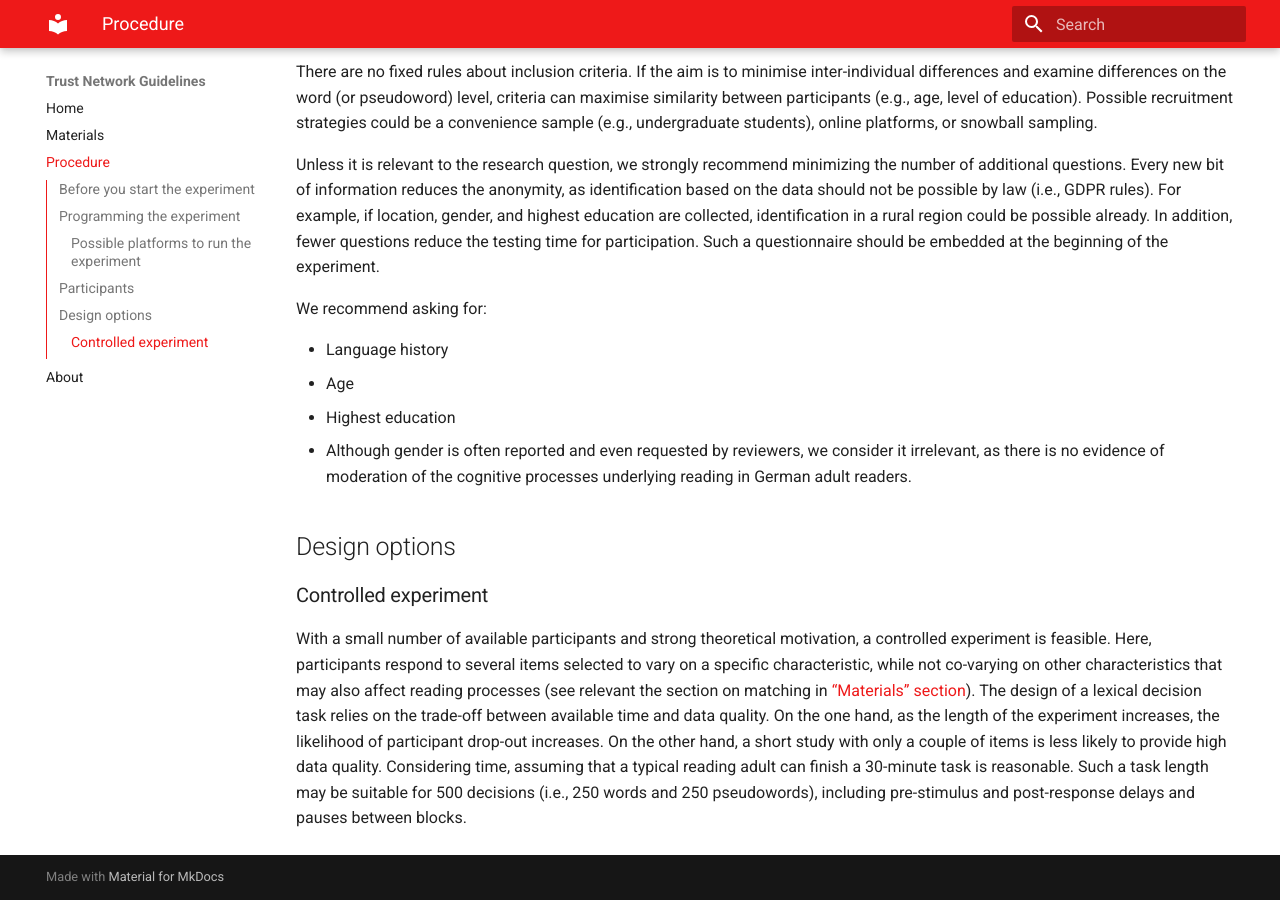
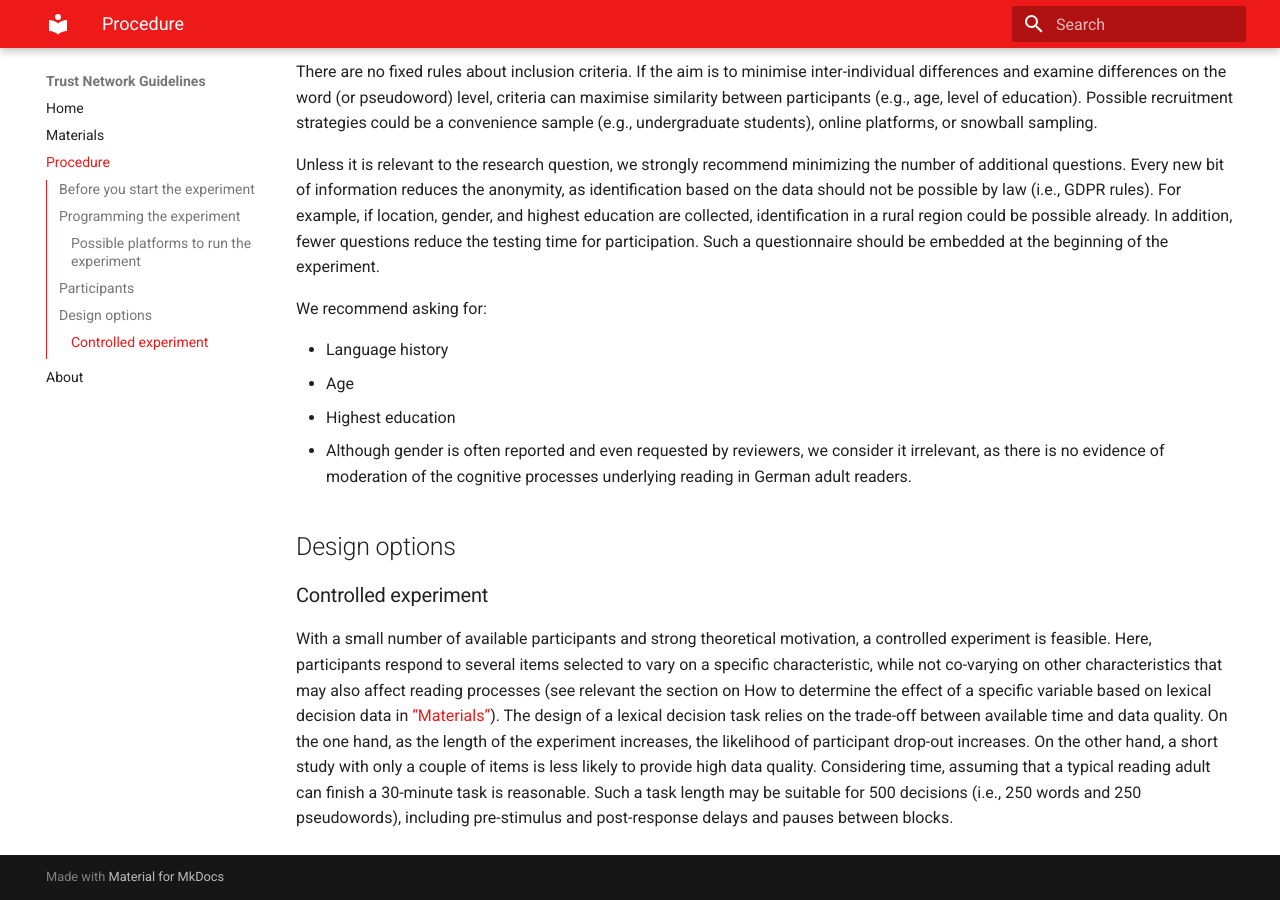
Before and after one commit to cwdeee/trust-network-guidelines, an MkDocs documentation site: the page built from docs/procedure.md, in a window 1280 px wide and 900 px high, scrolled down 1479 px. Built offline with MkDocs 1.6.1 and Material for MkDocs 9.7.7, drawn with Linux system fonts in a browser that asks for light colours.

```diff
--- a/docs/procedure.md
+++ b/docs/procedure.md
@@ -46,4 +46,4 @@ We recommend asking for:
 ## Design options
 
 ### Controlled experiment
-With a small number of available participants and strong theoretical motivation, a controlled experiment is feasible. Here, participants respond to several items selected to vary on a specific characteristic, while not co-varying on other characteristics that may also affect reading processes (see relevant the section on matching in [“Materials” section](/docs/materials.md#matching)). The design of a lexical decision task relies on the trade-off between available time and data quality. On the one hand, as the length of the experiment increases, the likelihood of participant drop-out increases. On the other hand, a short study with only a couple of items is less likely to provide high data quality. Considering time, assuming that a typical reading adult can finish a 30-minute task is reasonable. Such a task length may be suitable for 500 decisions (i.e., 250 words and 250 pseudowords), including pre-stimulus and post-response delays and pauses between blocks.
+With a small number of available participants and strong theoretical motivation, a controlled experiment is feasible. Here, participants respond to several items selected to vary on a specific characteristic, while not co-varying on other characteristics that may also affect reading processes (see relevant the section on How to determine the effect of a specific variable based on lexical decision data in [“Materials”](https://trust-network-guidelines.readthedocs.io/en/latest/materials/)). The design of a lexical decision task relies on the trade-off between available time and data quality. On the one hand, as the length of the experiment increases, the likelihood of participant drop-out increases. On the other hand, a short study with only a couple of items is less likely to provide high data quality. Considering time, assuming that a typical reading adult can finish a 30-minute task is reasonable. Such a task length may be suitable for 500 decisions (i.e., 250 words and 250 pseudowords), including pre-stimulus and post-response delays and pauses between blocks.
```
Also changed, not shown: docs/materials.md (+1 -1 lines).
